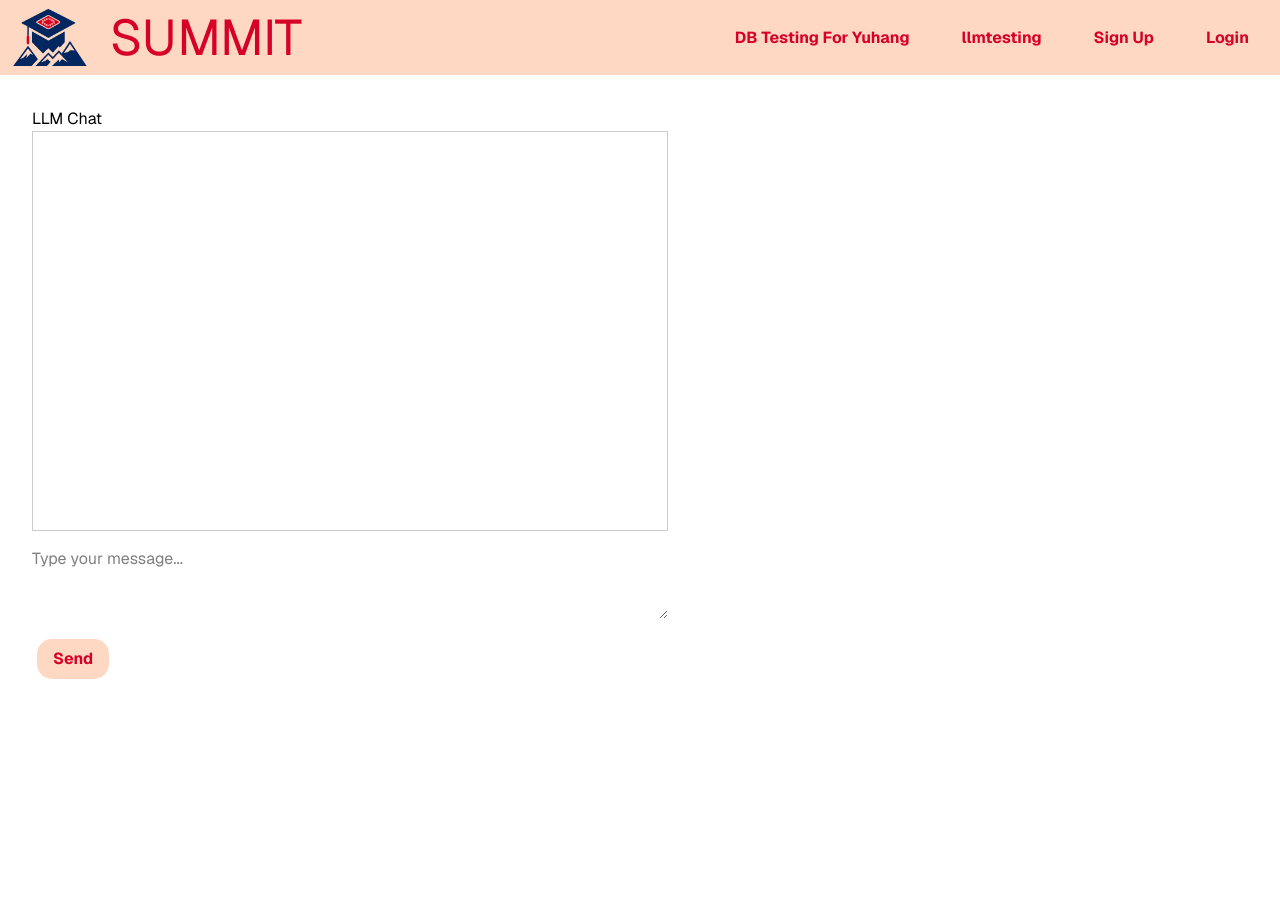
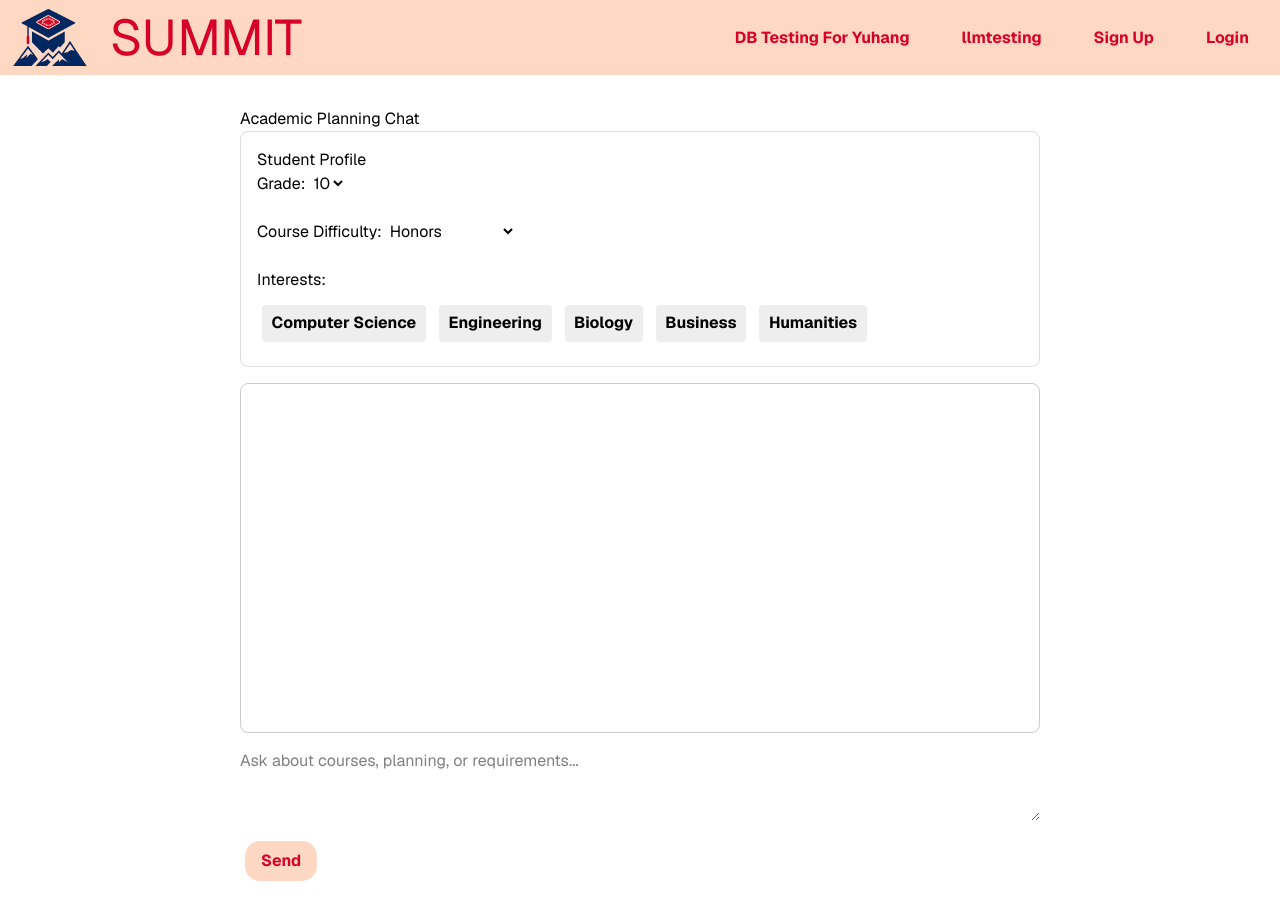
Before and after one commit to SinSayWu/igp-generator, a Next.js app: page /llmtesting in a window 1280 px wide. Before the commit the page ends 800 px from the top, so only its background shows below. Built offline with nearby package versions, Linux system fonts and the light colour scheme.

Commit message:
llm input with boxes (for testing)
llm input with boxes

```diff
--- a/app/api/llm/route.ts
+++ b/app/api/llm/route.ts
@@ -4,25 +4,41 @@ const groq = new Groq({
   apiKey: process.env.GROQ_API_KEY,
 });
 
-const SYSTEM_PROMPT = `
-You are a vulgar teacher who hates people who ask questions. Answer in an insensitive manner.
+function buildSystemPrompt(context: {
+  grade?: string;
+  difficulty?: string;
+  interests?: string[];
+}) {
+  return `
+You are an academic planning assistant for a U.S. high school student.
+
+Student context:
+- Grade level: ${context.grade ?? "Not specified"}
+- Preferred course difficulty: ${context.difficulty ?? "Not specified"}
+- Academic interests: ${
+    context.interests && context.interests.length > 0
+      ? context.interests.join(", ")
+      : "Not specified"
+  }
+
+Guidelines:
+- Tailor explanations and recommendations to the student's grade
+- Respect the preferred difficulty level
+- When possible, connect advice to the student's interests
+- Be clear, structured, and concise
 `;
+}
 
 export async function POST(req: Request) {
   try {
-    const { messages } = await req.json();
+    const { messages, context } = await req.json();
 
-    if (!Array.isArray(messages)) {
-      return Response.json(
-        { error: "Messages must be an array" },
-        { status: 400 }
-      );
-    }
+    const systemPrompt = buildSystemPrompt(context || {});
 
     const completion = await groq.chat.completions.create({
       model: "openai/gpt-oss-120b",
       messages: [
-        { role: "system", content: SYSTEM_PROMPT },
+        { role: "system", content: systemPrompt },
         ...messages
       ],
       temperature: 0.3,
--- a/app/llmtesting/page.tsx
+++ b/app/llmtesting/page.tsx
@@ -11,6 +11,27 @@ export default function LLMChatPage() {
   const [messages, setMessages] = useState<Message[]>([]);
   const [input, setInput] = useState("");
   const [loading, setLoading] = useState(false);
+
+  // User context
+  const [grade, setGrade] = useState("10");
+  const [difficulty, setDifficulty] = useState("Honors");
+  const [interests, setInterests] = useState<string[]>([]);
+
+  const interestOptions = [
+    "Computer Science",
+    "Engineering",
+    "Biology",
+    "Business",
+    "Humanities"
+  ];
+
+  function toggleInterest(interest: string) {
+    setInterests((prev) =>
+      prev.includes(interest)
+        ? prev.filter((i) => i !== interest)
+        : [...prev, interest]
+    );
+  }
 
   async function sendMessage() {
     if (!input.trim()) return;
@@ -29,7 +50,12 @@ export default function LLMChatPage() {
         method: "POST",
         headers: { "Content-Type": "application/json" },
         body: JSON.stringify({
-          messages: newMessages
+          messages: newMessages,
+          context: {
+            grade,
+            difficulty,
+            interests
+          }
         })
       });
 
@@ -50,21 +76,87 @@ export default function LLMChatPage() {
   }
 
   return (
-    <div style={{ padding: "2rem", maxWidth: "700px" }}>
-      <h1>LLM Chat</h1>
+    <div style={{ maxWidth: "800px", margin: "2rem auto" }}>
+      <h1>Academic Planning Chat</h1>
 
+      {/* Context Controls */}
+      <div
+        style={{
+          border: "1px solid #ddd",
+          padding: "1rem",
+          marginBottom: "1rem",
+          borderRadius: "8px"
+        }}
+      >
+        <h3>Student Profile</h3>
+
+        <label>
+          Grade:&nbsp;
+          <select value={grade} onChange={(e) => setGrade(e.target.value)}>
+            <option value="9">9</option>
+            <option value="10">10</option>
+            <option value="11">11</option>
+            <option value="12">12</option>
+          </select>
+        </label>
+
+        <br /><br />
+
+        <label>
+          Course Difficulty:&nbsp;
+          <select
+            value={difficulty}
+            onChange={(e) => setDifficulty(e.target.value)}
+          >
+            <option>College Prep</option>
+            <option>Honors</option>
+            <option>Advanced / AP</option>
+          </select>
+        </label>
+
+        <br /><br />
+
+        <div>
+          Interests:
+          <div style={{ marginTop: "0.5rem" }}>
+            {interestOptions.map((interest) => (
+              <button
+                key={interest}
+                onClick={() => toggleInterest(interest)}
+                style={{
+                  marginRight: "0.5rem",
+                  marginBottom: "0.5rem",
+                  background: interests.includes(interest)
+                    ? "#333"
+                    : "#eee",
+                  color: interests.includes(interest) ? "#fff" : "#000",
+                  border: "none",
+                  padding: "0.4rem 0.6rem",
+                  borderRadius: "4px",
+                  cursor: "pointer"
+                }}
+              >
+                {interest}
+              </button>
+            ))}
+          </div>
+        </div>
+      </div>
+
+      {/* Chat Box */}
       <div
         style={{
           border: "1px solid #ccc",
           padding: "1rem",
-          height: "400px",
+          height: "350px",
           overflowY: "auto",
-          marginBottom: "1rem"
+          marginBottom: "1rem",
+          borderRadius: "8px"
         }}
       >
         {messages.map((m, i) => (
           <div key={i} style={{ marginBottom: "0.75rem" }}>
-            <strong>{m.role === "user" ? "You" : "LLM"}:</strong>
+            <strong>{m.role === "user" ? "You" : "Advisor"}:</strong>
             <div>{m.content}</div>
           </div>
         ))}
@@ -75,7 +167,7 @@ export default function LLMChatPage() {
         onChange={(e) => setInput(e.target.value)}
         rows={3}
         style={{ width: "100%", marginBottom: "0.5rem" }}
-        placeholder="Type your message..."
+        placeholder="Ask about courses, planning, or requirements..."
       />
 
       <button onClick={sendMessage} disabled={loading}>
```
